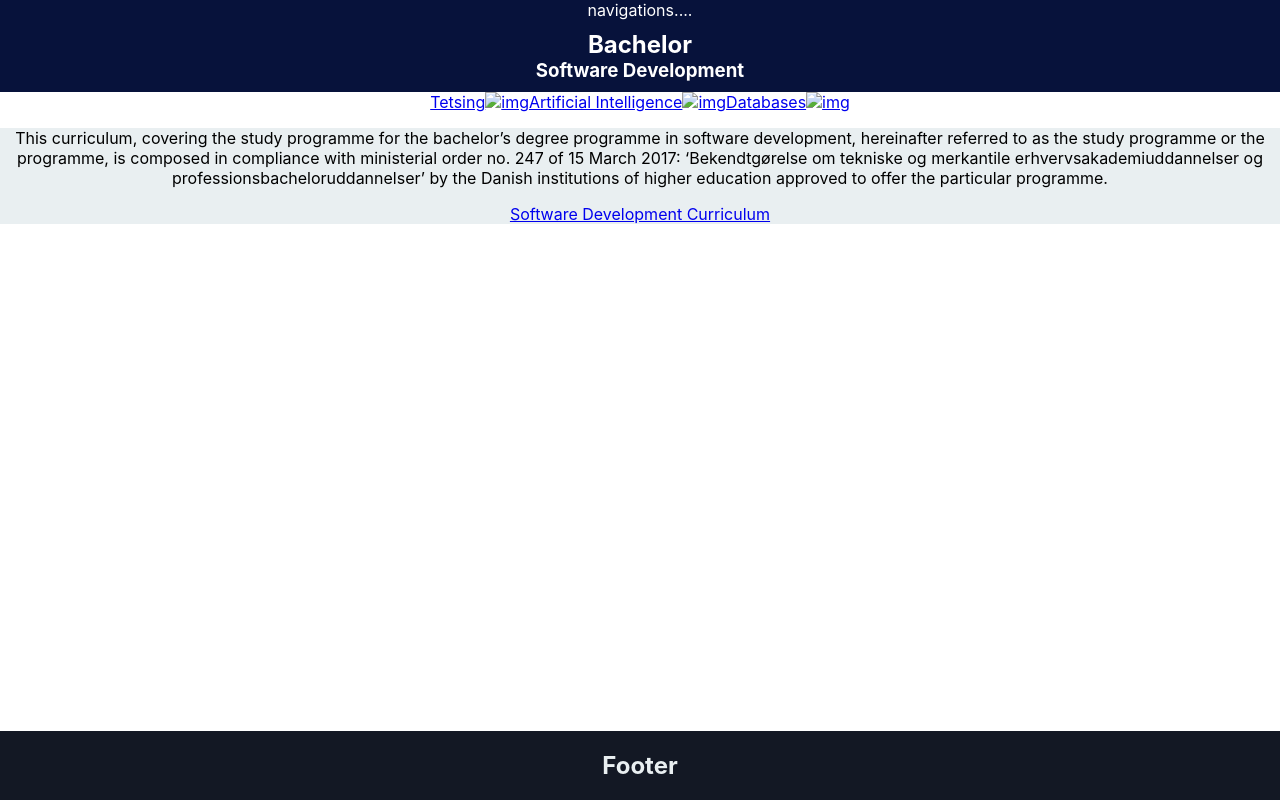
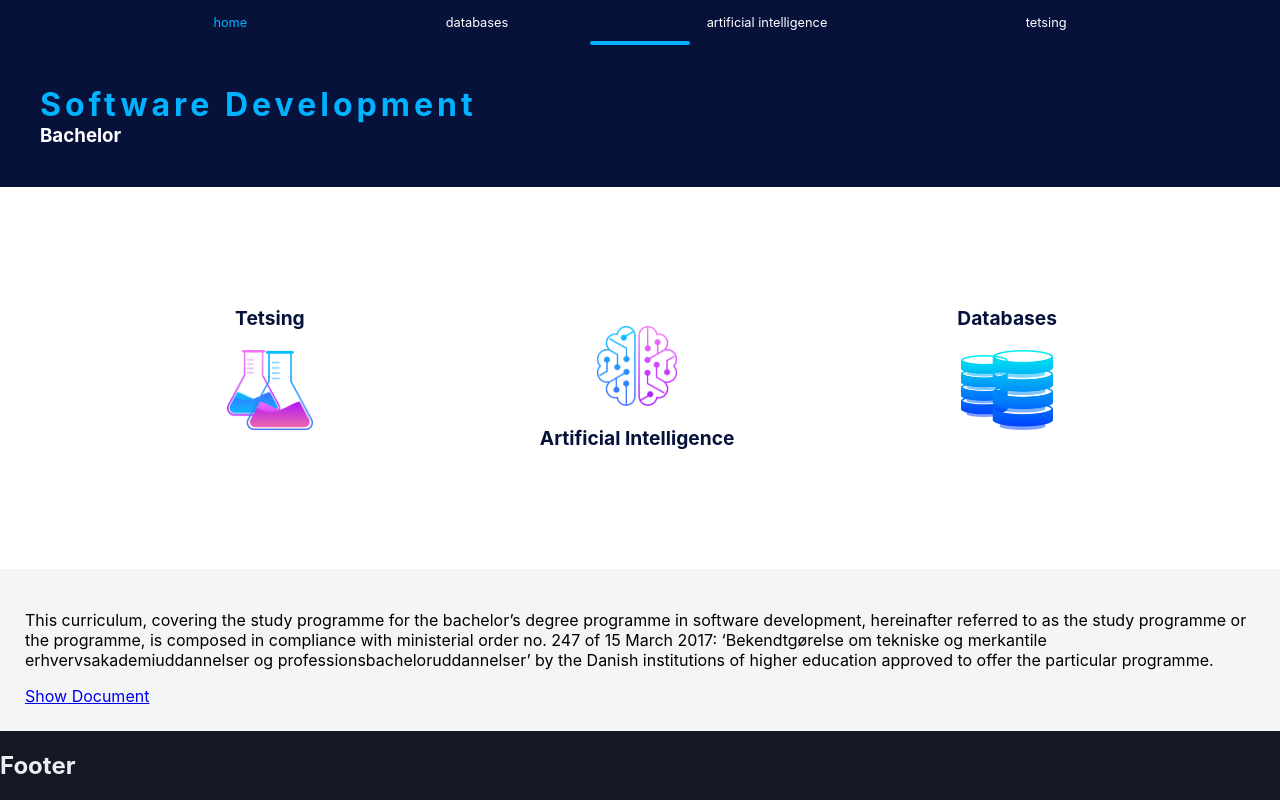
Before and after one commit to BA-Software-Development-Ed/Software-Development-Collection, a React app: page / in a window 1280 px wide. Built offline with nearby package versions, Linux system fonts and the light colour scheme; no server answers.

Commit message:
landing page setup

```diff
--- a/src/components/routes/Home.js
+++ b/src/components/routes/Home.js
@@ -1,5 +1,10 @@
 import React from 'react';
 import { Link } from 'react-router-dom';
+
+import DatabasesIcon from '../../assets/databases-icon.png';
+import AIIcon from '../../assets/ai-icon.png';
+import TestingIcon from '../../assets/testing-icon.png';
+import { Testing, Databases } from './RoutesBundle';
 
 export default () => {
 	return (
@@ -14,8 +19,8 @@ export default () => {
 const Header = () => {
 	return (
 		<div className="header">
-			<h2>Bachelor</h2>
-			<h3>Software Development</h3>
+			<h2>Software Development</h2>
+			<h3>Bachelor</h3>
 		</div>
 	);
 };
@@ -23,9 +28,9 @@ const Header = () => {
 const Subjects = () => {
 	return (
 		<div className="subjects">
-			<Subject title="Tetsing" description="" image="" direct="/testing" />
-			<Subject title="Artificial Intelligence" description="" image="" direct="/artificial-intelligence" />
-			<Subject title="Databases" description="" image="" direct="/databases" />
+			<Subject title="Tetsing" description="" image={TestingIcon} direct="/testing" />
+			<Subject title="Artificial Intelligence" description="" image={AIIcon} direct="/artificial-intelligence" />
+			<Subject title="Databases" description="" image={DatabasesIcon} direct="/databases" />
 		</div>
 	);
 };
@@ -34,7 +39,7 @@ const Subject = ({ title, description, image, direct }) => {
 	return (
 		<Link to={direct} className="subject">
 			<span>{title}</span>
-			<img src={image} alt="img" height="20" />
+			<img src={image} alt="img" />
 		</Link>
 	);
 };
@@ -49,9 +54,7 @@ const Description = () => {
 				erhvervsakademiuddannelser og professionsbacheloruddannelser’ by the Danish institutions of higher
 				education approved to offer the particular programme.
 			</p>
-			<a href="https://www.cphbusiness.dk/media/78342/pba_soft_cba_curriculum_2017.pdf">
-				Software Development Curriculum
-			</a>
+			<a href="https://www.cphbusiness.dk/media/78342/pba_soft_cba_curriculum_2017.pdf">Show Document</a>
 		</div>
 	);
 };
--- a/src/components/statics/NavigationBar.js
+++ b/src/components/statics/NavigationBar.js
@@ -1,9 +1,26 @@
 import React from 'react';
+import { Link } from 'react-router-dom';
 
-export default () => {
+export default ({ location }) => {
+	const setClass = (path) => location.pathname === path && 'target';
+
 	return (
 		<div className="navigation-bar">
-			<span>navigations....</span>
+			<Link to="/" className={setClass('/')}>
+				home
+			</Link>
+			<Link to="/databases" className={setClass('/databases')}>
+				databases
+			</Link>
+			<Link to="/artificial-intelligence" className={setClass('/artificial-intelligence')}>
+				artificial intelligence
+			</Link>
+			<Link to="/tetsing" className={setClass('/tetsing')}>
+				tetsing
+			</Link>
+			<Indicator />
 		</div>
 	);
 };
+
+const Indicator = () => <div className="indicator" />;
--- a/src/sass/App.scss
+++ b/src/sass/App.scss
@@ -1,31 +1,73 @@
 .App {
-	text-align: center;
     display: flex;
     flex-direction: column;
     height: 100vh;
     width: 100vw;
     box-sizing: border-box;
+    position: relative;
 }
+
 .navigation-bar {
+    position: relative;
+    background-color: #07123b;
+
+    display: flex;
+    justify-content: space-evenly;
+
+    padding: 15px;
+
+    &>* {
         color: white;
-	background-color: #07123b;
+        text-decoration: none;
+        font-size: 0.8rem;
+    }
+
+    .target {
+        color: #00B2FF;
+    }
+
+    .indicator {
+        position: absolute;
+        bottom: 0;
+        height: 4px;
+        width: 100px;
+        background-color: #00B2FF;
+        border-radius: 2px;
+    }
 }
 
 .main {
     flex: 1;
+}
+
+.main-content {
+    flex: 1;
+    height: 100%;
+
+    display: flex;
+    flex-direction: column;
+    justify-content: space-between;
 
     .header {
-		padding: 10px;
+        padding: 40px;
         color: white;
         background-color: #07123b;
+
         h2,
         h3 {
             margin: 0;
         }
+
+        h2 {
+            color: #00B2FF;
+            font-size: 2em;
+            letter-spacing: 4px;
+        }
     }
 
     .description {
-		background-color: #e9eff1;
+        padding: 25px;
+        background-color: #f3f5f6;
     }
 }
 
@@ -33,3 +75,31 @@
     color: #e9eff1;
     background-color: #131824;
 }
+
+.subjects {
+    display: flex;
+    justify-content: space-evenly;
+}
+
+.subject {
+    display: flex;
+    flex-direction: column;
+    align-items: center;
+    text-decoration: none;
+
+    &:nth-of-type(2) {
+        flex-direction: column-reverse;
+    }
+
+    span {
+        color: #07123b;
+        font-weight: bold;
+        font-size: 1.2rem;
+        text-align: center;
+    }
+
+    img {
+        height: 80px;
+        margin: 20px;
+    }
+}
```
Also changed, not shown: src/assets/ai-icon.png (added), src/assets/databases-icon.png (added), src/assets/testing-icon.png (added). Lines whose indentation alone changed are shown as unchanged.
